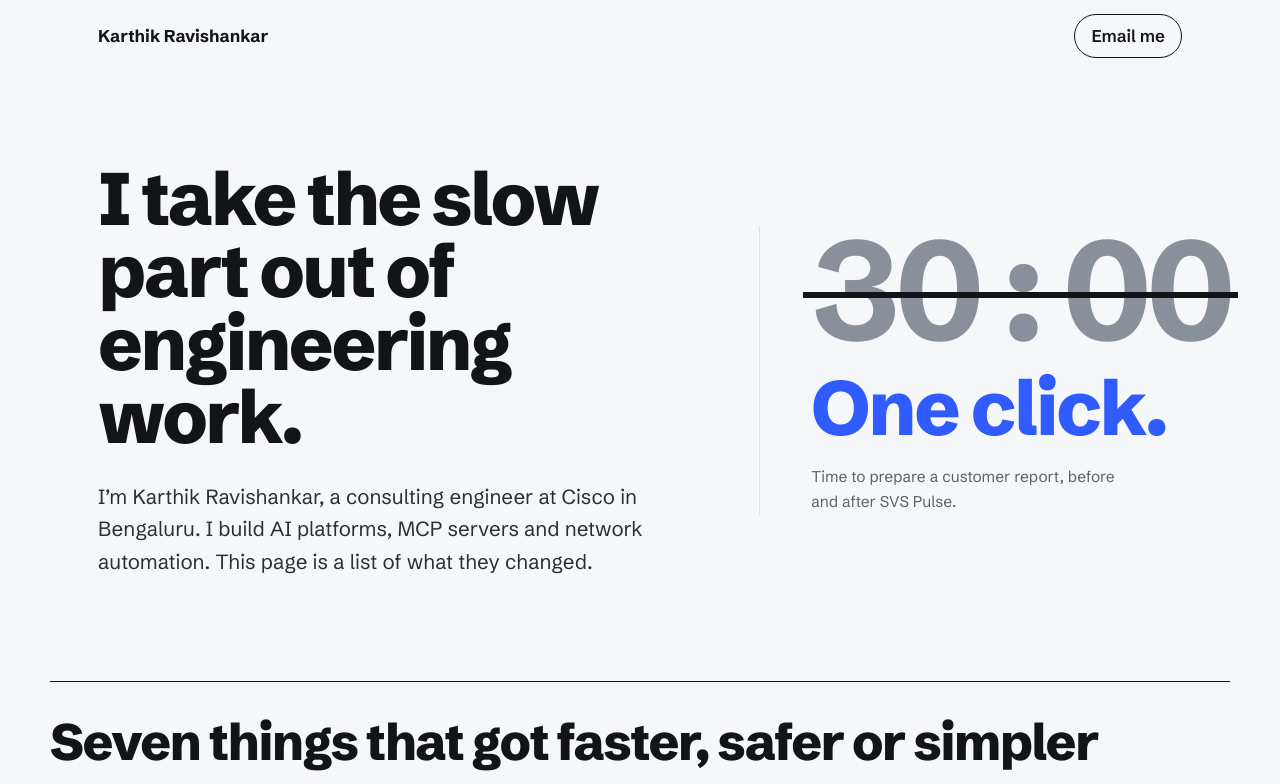
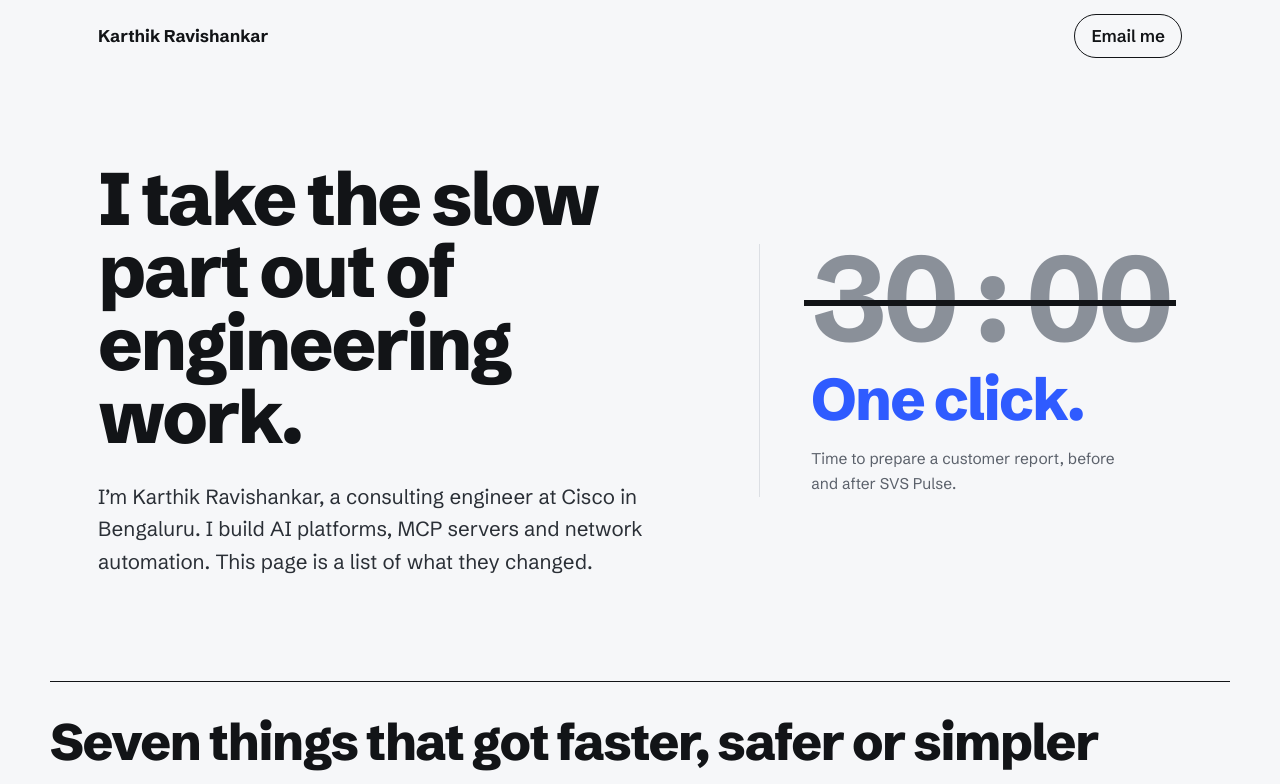
Before and after one commit to karthikravi-dev/iamkarthikravi, a plain HTML site: page v8/before-after/index.html in a window 1280 px wide. Shown: the top 784 px of the page. Drawn offline with Linux system fonts and the light colour scheme; a script that the page names is missing.

Commit message:
v8 before-after: keep the timer column on one line
Co-Authored-By: Claude Opus 5.5 <noreply@anthropic.com>
Claude-Session: https://claude.ai/code/session_018Mgnt3Yw3aMY9u2s5aaVKq

```diff
--- a/v8/before-after/index.html
+++ b/v8/before-after/index.html
@@ -35,9 +35,9 @@ button { font: inherit; color: inherit; }
 h1 { color: var(--ink); font-weight: 800; font-size: clamp(42px, 5.8vw, 82px); text-wrap: balance; line-height: .98; letter-spacing: -.035em; }
 .hero p.intro { margin-top: 28px; font-size: clamp(18px, 1.6vw, 21px); max-width: 46ch; }
 .clock { border-left: 1.5px solid var(--line); padding-left: clamp(24px, 4vw, 56px); }
-.clock .t { position: relative; display: inline-block; color: var(--before); font-weight: 700; font-size: clamp(76px, 11vw, 168px); line-height: .9; letter-spacing: -.04em; font-variant-numeric: tabular-nums; }
+.clock .t { position: relative; display: inline-block; color: var(--before); font-weight: 700; font-size: clamp(76px, 9.4vw, 136px); line-height: .9; letter-spacing: -.04em; font-variant-numeric: tabular-nums; }
 .clock .t::after { content: ""; position: absolute; left: -2%; right: -2%; top: 52%; height: 6px; background: var(--ink); transform: scaleX(var(--strike, 1)); transform-origin: left; }
-.clock .now { margin-top: 18px; color: var(--after); font-weight: 800; font-size: clamp(44px, 6vw, 84px); line-height: 1; letter-spacing: -.03em; opacity: var(--show, 1); transform: translateY(calc((1 - var(--show, 1)) * 12px)); }
+.clock .now { margin-top: 18px; color: var(--after); font-weight: 800; font-size: clamp(44px, 4.6vw, 64px); white-space: nowrap; line-height: 1; letter-spacing: -.03em; opacity: var(--show, 1); transform: translateY(calc((1 - var(--show, 1)) * 12px)); }
 .clock p { margin-top: 18px; color: var(--muted); font-size: 15.5px; max-width: 34ch; }
 
 /* changes */
```
